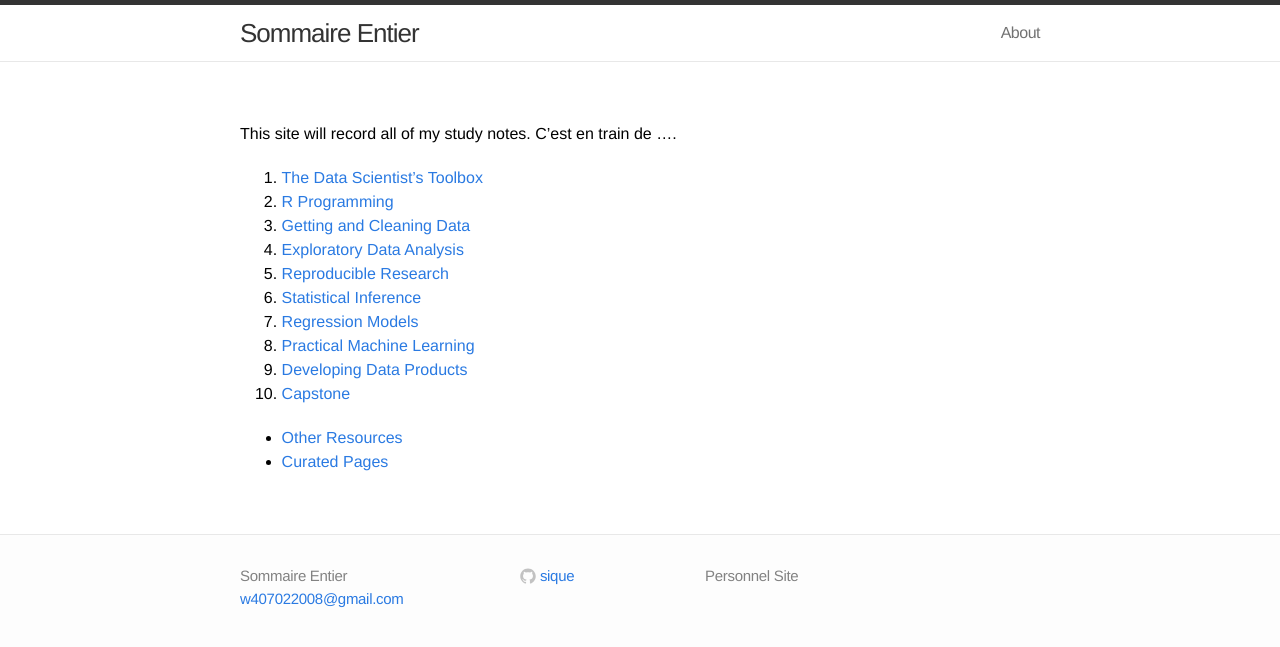
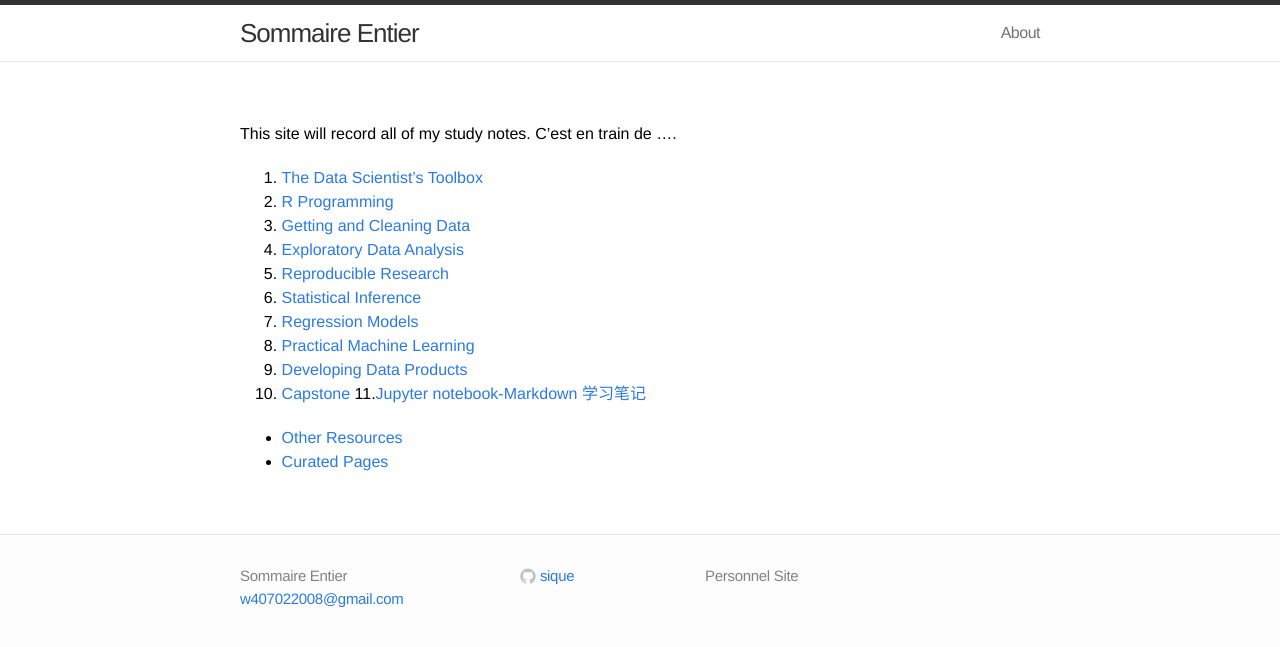
Before and after one commit to w407022008/Wangze.github.io, a Jekyll site: the page built from index.md, in a window 1280 px wide. Shown: the top 647 px of the page. Built offline with Jekyll 4.4.1, drawn with Linux system fonts in a browser that asks for light colours.

Commit message:
update for adding the file--Jupyter-Markdown-note

```diff
--- a/index.md
+++ b/index.md
@@ -14,6 +14,7 @@ This site will record all of my study notes. C'est en train de ....
 8. [Practical Machine Learning](/sique.github.io/pml/)
 9. [Developing Data Products](/sique.github.io/ddp/)
 10. [Capstone](/sique.github.io/capstone/)
+11.[Jupyter notebook-Markdown 学习笔记](/sique.github.io/Jupyter notebook-Markdown 学习笔记/)
 
 - [Other Resources](/sique.github.io/other/)
 - [Curated Pages](/sique.github.io/curated/)
```
